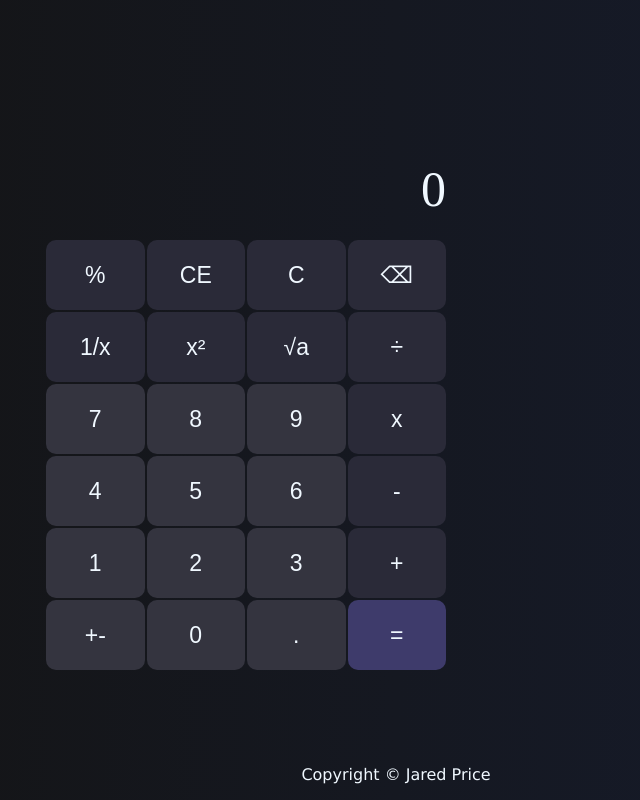
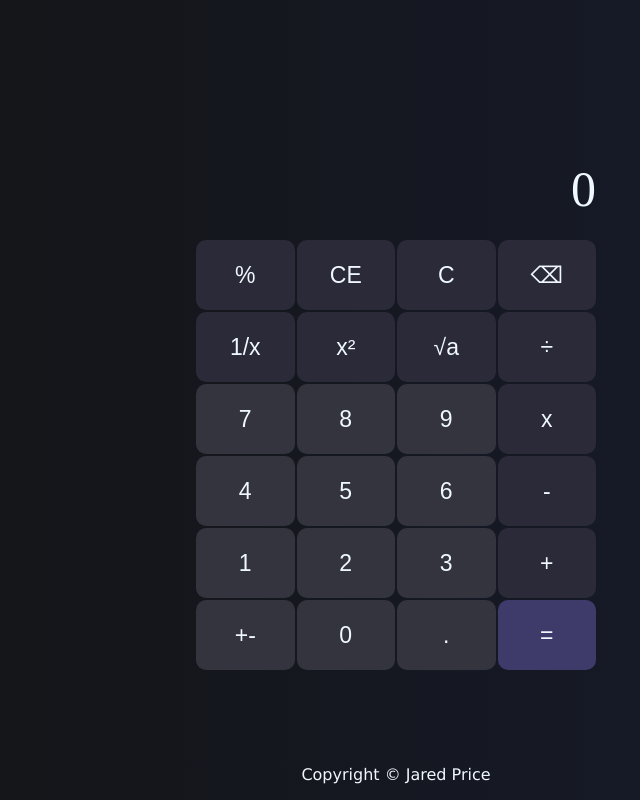
Before and after one commit to Jared588/calculator, a plain HTML site: page index.html in a window 1280 px wide. Shown: the whole page, without its empty margins (244-884 px from the left). Drawn offline with Linux system fonts and the light colour scheme.

Commit message:
Adjust calculator position

```diff
--- a/styles.css
+++ b/styles.css
@@ -32,7 +32,6 @@ button {
 
 .calculator {
     margin-top: 130px;
-    margin-right: 300px;
     height: auto;
     width: 400px;
     padding: 5px;
```
